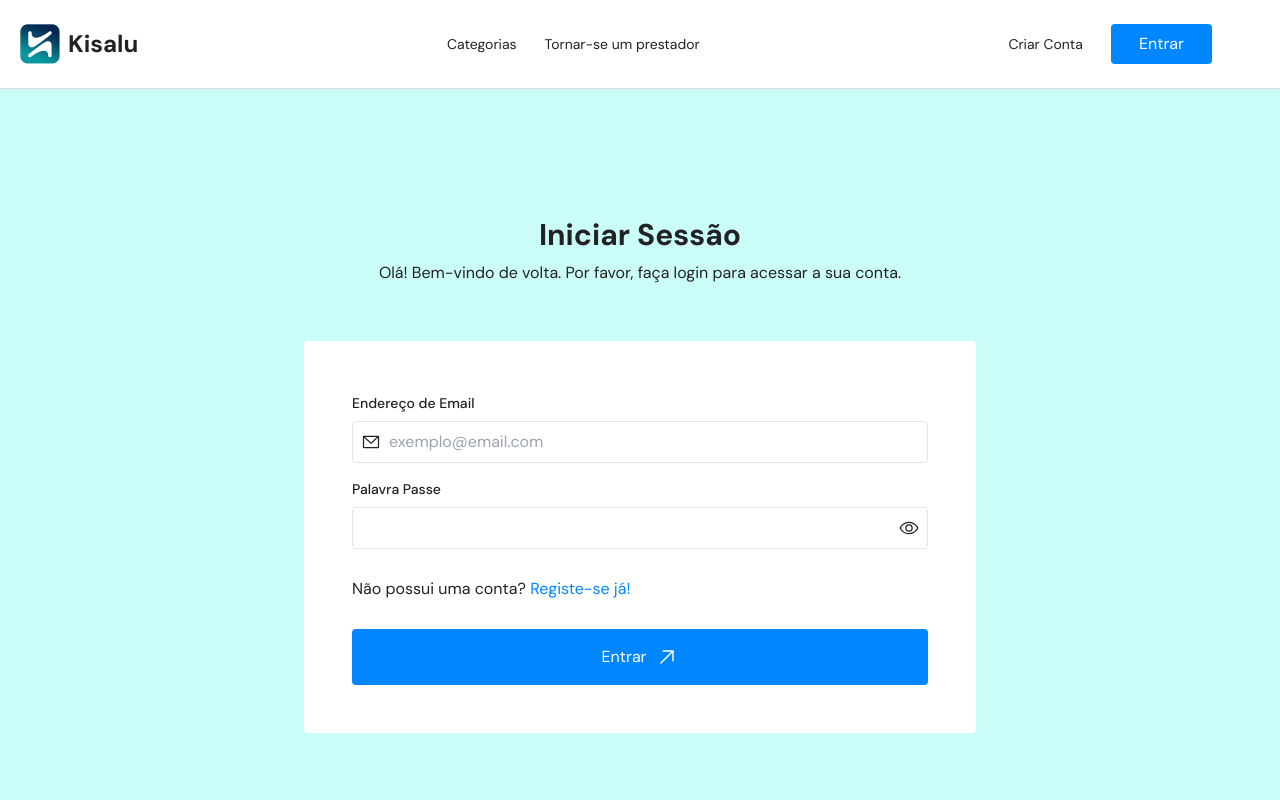
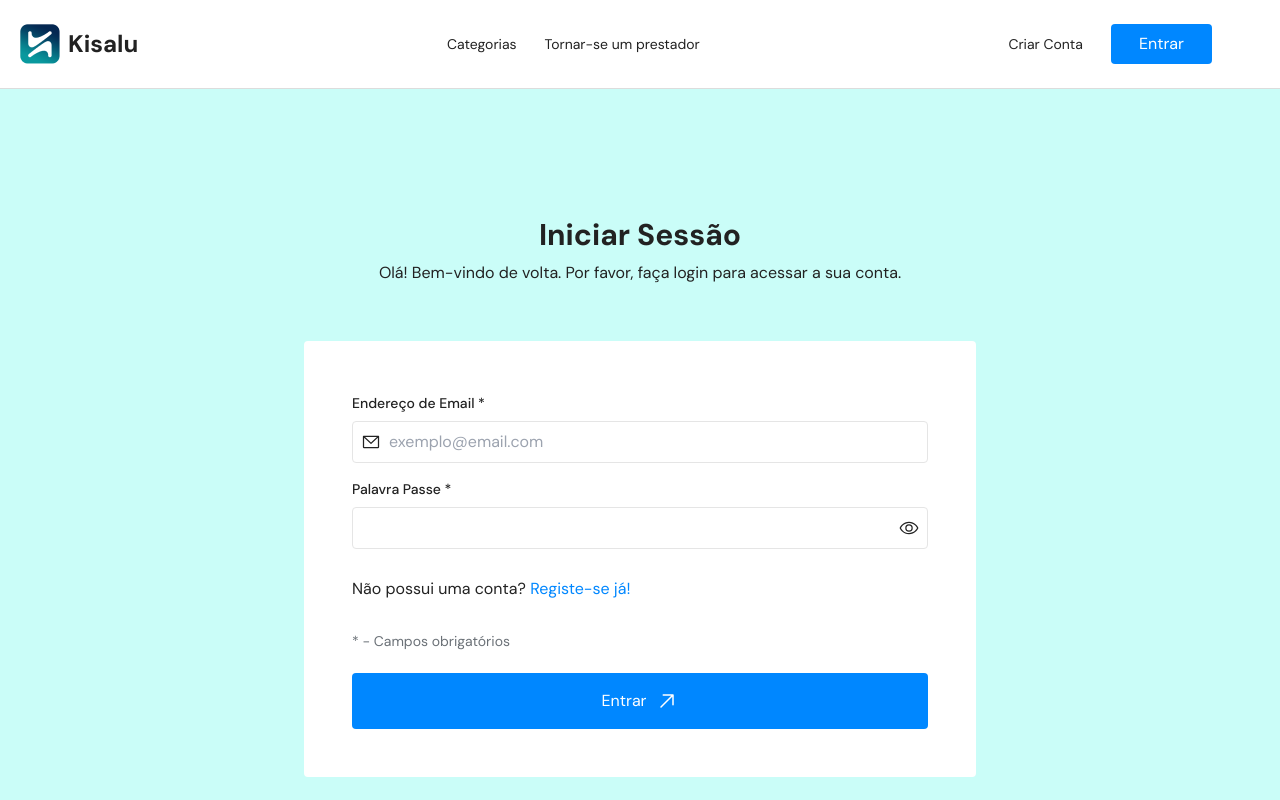
Before and after one commit to rafaelwillen/kisalu-web, a Next.js app: page /auth/login in a window 1280 px wide. Shown: the top 800 px of the page. Built offline with nearby package versions, Linux system fonts and the light colour scheme.

Commit message:
Add required fields

```diff
--- a/src/components/form/Input.tsx
+++ b/src/components/form/Input.tsx
@@ -6,7 +6,7 @@ const Input = forwardRef<HTMLInputElement, InputProps>(
     return (
       <div className="flex-1 space-y-1">
         <label htmlFor={name} className="text-sm font-medium leading-7">
-          {label}
+          {label} {props.required && "*"}
         </label>
         <div className="p-2 border border-neutral-200 rounded flex items-center focus-within:border-primary-400 duration-150 gap-2">
           {icon}
--- a/src/components/form/SecureInput.tsx
+++ b/src/components/form/SecureInput.tsx
@@ -8,7 +8,7 @@ const SecureInput = forwardRef<HTMLInputElement, SecureInputProps>(
     return (
       <div className="flex-1 space-y-1">
         <label htmlFor={name} className="text-sm font-medium leading-7">
-          Palavra Passe
+          {label} {props.required && "*"}
         </label>
         <div className="p-2 border border-neutral-200 rounded flex items-center focus-within:border-primary-400 duration-150 gap-2">
           <input
--- a/src/pages/auth/login.tsx
+++ b/src/pages/auth/login.tsx
@@ -28,6 +28,7 @@ const LoginPage: NextPageWithLayout = () => {
           >
             {/* TODO: Refactor to component */}
             <Input
+              required
               label="Endereço de Email"
               type="email"
               placeholder="exemplo@email.com"
@@ -45,6 +46,9 @@ const LoginPage: NextPageWithLayout = () => {
                 Registe-se já!
               </Link>
             </p>
+            <small className="text-sm text-text-100">
+              * - Campos obrigatórios
+            </small>
             <PrimaryButton>
               Entrar <ArrowUpRight size={24} />
             </PrimaryButton>
```
